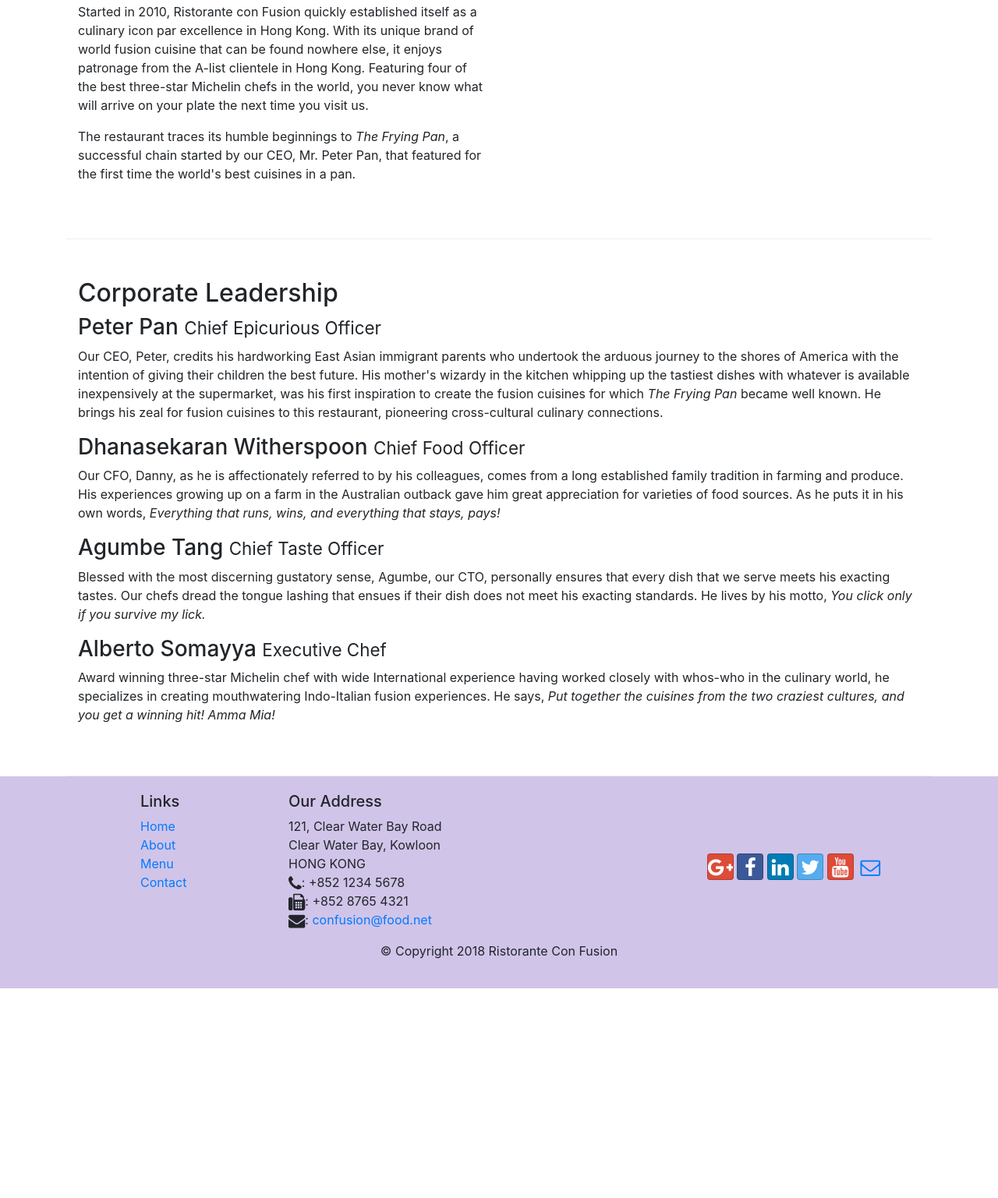
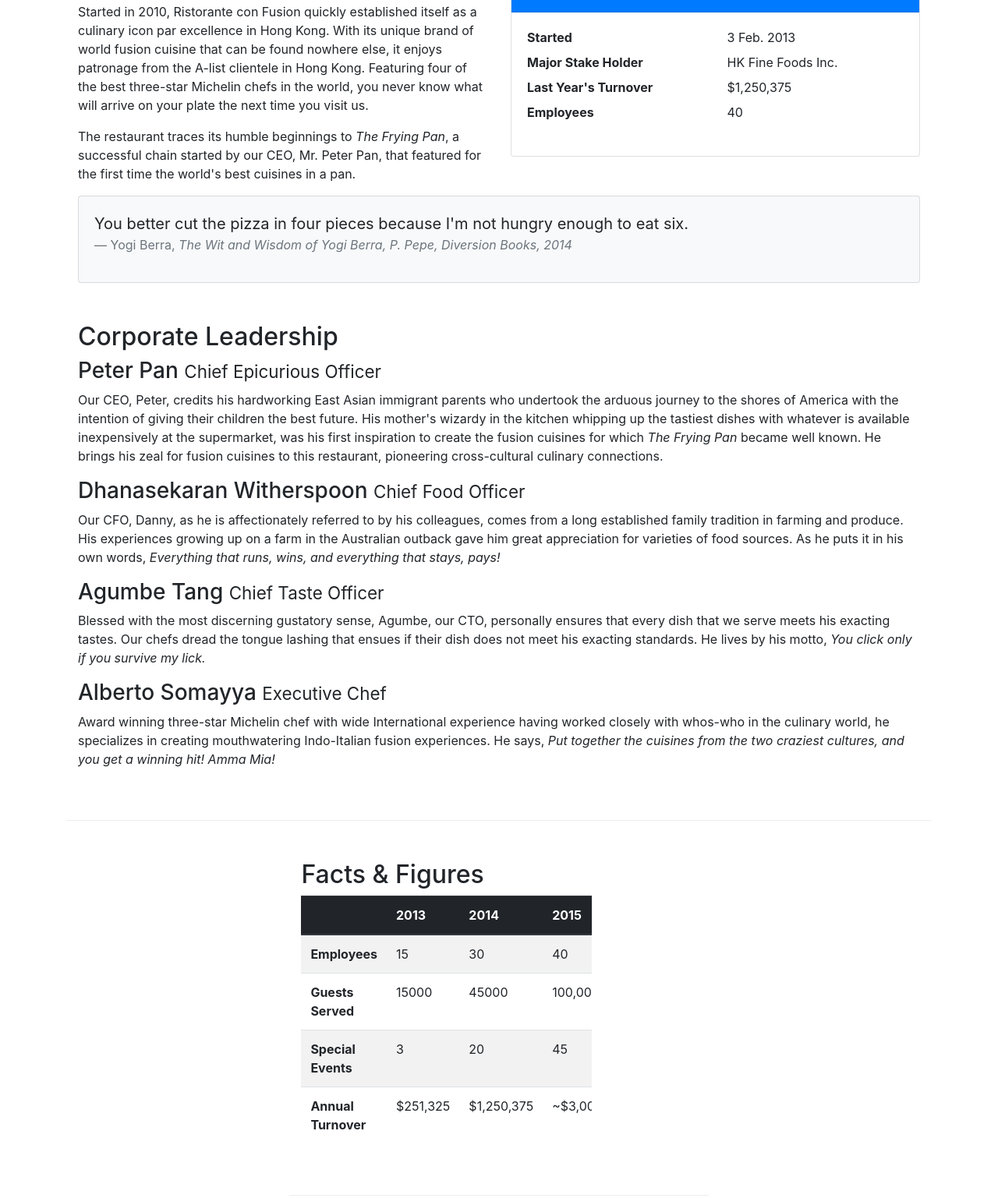
Before and after one commit to guywardi/bootstrap, a website: page aboutus.html in a window 1280 px wide. Shown: the part 558-2095 px from the top of the page at 78% size. Before the commit the page ends 1826 px from the top, so only its background shows below. Drawn offline with nearby package versions, Linux system fonts and the light colour scheme.

Commit message:
Tables and Cards

```diff
--- a/aboutus.html
+++ b/aboutus.html
@@ -25,8 +25,8 @@
                   <ul class="navbar-nav mr-auto">
                     <li class="nav-item"><a class="nav-link" href="./index.html"><span class="fa fa-home fa-lg"></span> Home</a></li>
                     <li class="nav-item active"><a class="nav-link" href="#"><span class="fa fa-info fa-lg"></span> About</a></li>
-                    <li class="nav-item"><a class="nav-link" href="#"><span class="fa fa-list fa-lg"> Menu</a></li>
-                    <li class="nav-item"><a class="nav-link" href="./contactus.html"><span class="fa fa-address-card fa-lg"> Contact</a></li>
+                    <li class="nav-item"><a class="nav-link" href="#"><span class="fa fa-list fa-lg"></span> Menu</a></li>
+                    <li class="nav-item"><a class="nav-link" href="./contactus.html"><span class="fa fa-address-card fa-lg"></span> Contact</a></li>
                   </ul>
               </div>
         </div>
@@ -63,7 +63,36 @@
                 <p>Started in 2010, Ristorante con Fusion quickly established itself as a culinary icon par excellence in Hong Kong. With its unique brand of world fusion cuisine that can be found nowhere else, it enjoys patronage from the A-list clientele in Hong Kong.  Featuring four of the best three-star Michelin chefs in the world, you never know what will arrive on your plate the next time you visit us.</p>
                 <p>The restaurant traces its humble beginnings to <em>The Frying Pan</em>, a successful chain started by our CEO, Mr. Peter Pan, that featured for the first time the world's best cuisines in a pan.</p>
             </div>
-            <div>
+            <div class="col-sm">
+                <div class="card">
+                    <h3 class="card-header bg-primary text-white">Facts At a Glance</h3>
+                    <div class="card-body">
+                        <dl class="row">
+                            <dt class="col-6">Started</dt>
+                            <dd class="col-6">3 Feb. 2013</dd>
+                            <dt class="col-6">Major Stake Holder</dt>
+                            <dd class="col-6">HK Fine Foods Inc.</dd>
+                            <dt class="col-6">Last Year's Turnover</dt>
+                            <dd class="col-6">$1,250,375</dd>
+                            <dt class="col-6">Employees</dt>
+                            <dd class="col-6">40</dd>
+                        </dl>
+                    </div>
+                </div>
+            </div>
+            <div class="col-12">
+                <div class="card card-body bg-light">
+                    <blockquote class="blockquote">
+                        <p class="mb-0">You better cut the pizza in four pieces
+                                        because I'm not hungry enough to eat six.
+                        </p>
+                        <footer class="blockquote-footer">Yogi Berra,
+                            <cite title="Source Title">The Wit and Wisdom of
+                                Yogi Berra, P. Pepe, Diversion Books, 2014
+                            </cite>
+                        </footer>
+                    </blockquote>
+                </div
             </div>
         </div>
 
@@ -81,7 +110,52 @@
                 <p class="d-none d-sm-block">Award winning three-star Michelin chef with wide International experience having worked closely with whos-who in the culinary world, he specializes in creating mouthwatering Indo-Italian fusion experiences. He says, <em>Put together the cuisines from the two craziest cultures, and you get a winning hit! Amma Mia!</em></p>
             </div>
        </div>
+       <div class="row row-content">
+         <div class="col-12 col-sm-9">
+            <h2>Facts &amp; Figures</h2>
+            <div class="table-responsive">
+              <table class="table table-striped">
+                <thead class="thead-dark">
+                  <tr>
+                    <th>&nbsp;</th>
+                    <th>2013</th>
+                    <th>2014</th>
+                    <th>2015</th>
+                  </tr>
+                <thead>
+                <tbody>
+                  <tr>
+                    <th>Employees</th>
+                    <td>15</td>
+                    <td>30</td>
+                    <td>40</td>
+                  </tr>
+                  <tr>
+                    <th>Guests Served</th>
+                    <td>15000</td>
+                    <td>45000</td>
+                    <td>100,000</td>
+                  </tr>
+                  <tr>
+                    <th>Special Events</th>
+                    <td>3</td>
+                    <td>20</td>
+                    <td>45</td>
+                  </tr>
+                  <tr>
+                    <th>Annual Turnover</th>
+                    <td>$251,325</td>
+                    <td>$1,250,375</td>
+                    <td>~$3,000,000</td>
+                  </tr>
+                </tbody>
+              </table>
+            </div>
+         </div>
+         <div class="col-12 col-sm-3">
 
+         </div>
+       </div>
     </div>
 
     <footer class="footer">
```
Also changed, not shown: index.html (+2 -2 lines).
